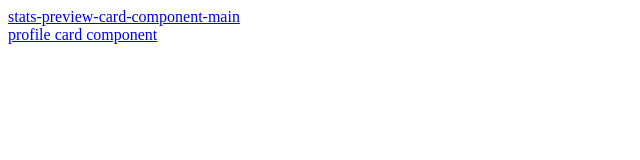
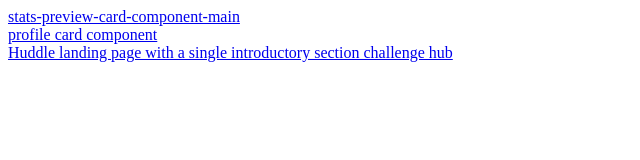
Before and after one commit to amariliskm/FrontEnd-Mentor, a plain HTML site: page index.html in a window 1280 px wide. Shown: the whole page, without its empty margins (0-640 px from the left). Drawn offline with Linux system fonts and the light colour scheme.

Commit message:
Update index.html

```diff
--- a/index.html
+++ b/index.html
@@ -10,5 +10,8 @@
     <a href="Stats preview card component main/stats-preview-card-component-main/index.html">stats-preview-card-component-main</a>
     <br>
     <a href="profile-card-component-main/index.html">profile card component</a>
+    <br>
+    <a href="huddle-landing-page-with-single-introductory-section-master/index.html">Huddle landing page with a single introductory section challenge hub</a>
+    <br>
 </body>
 </html>
```
